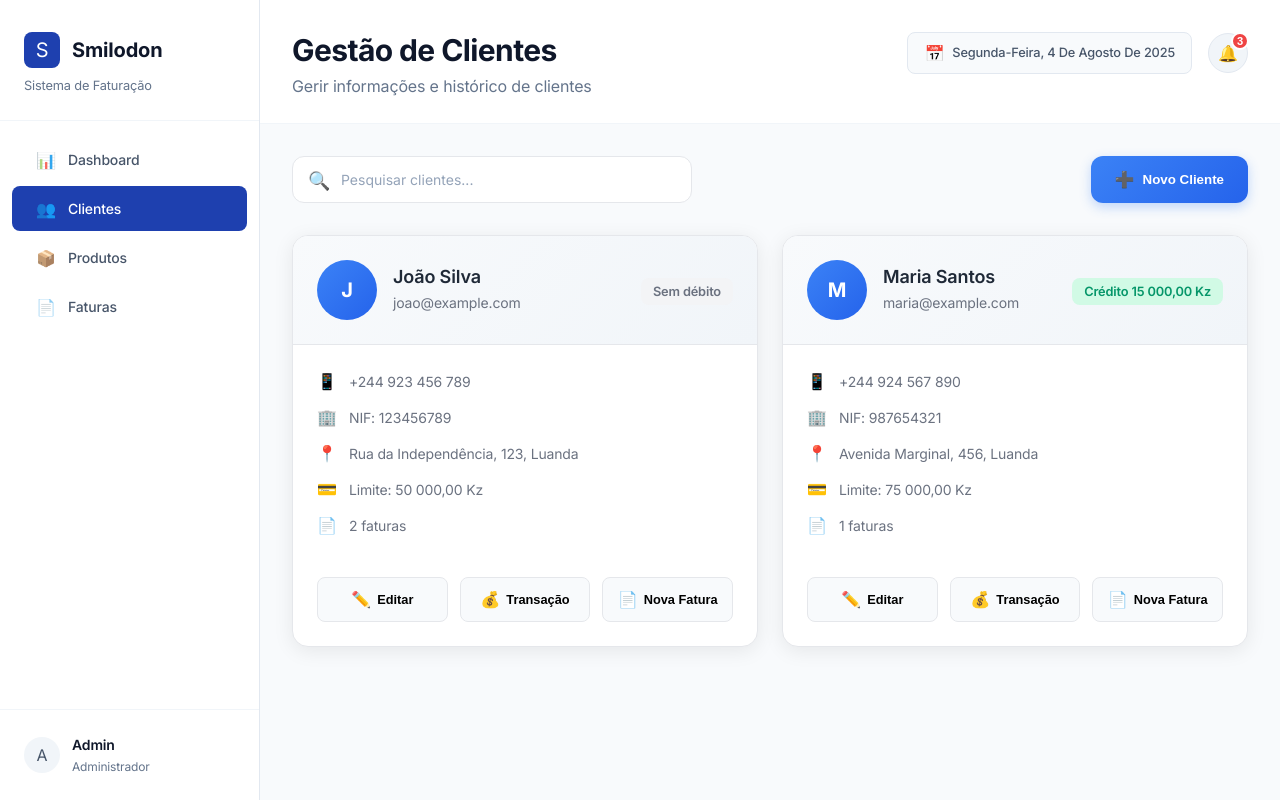
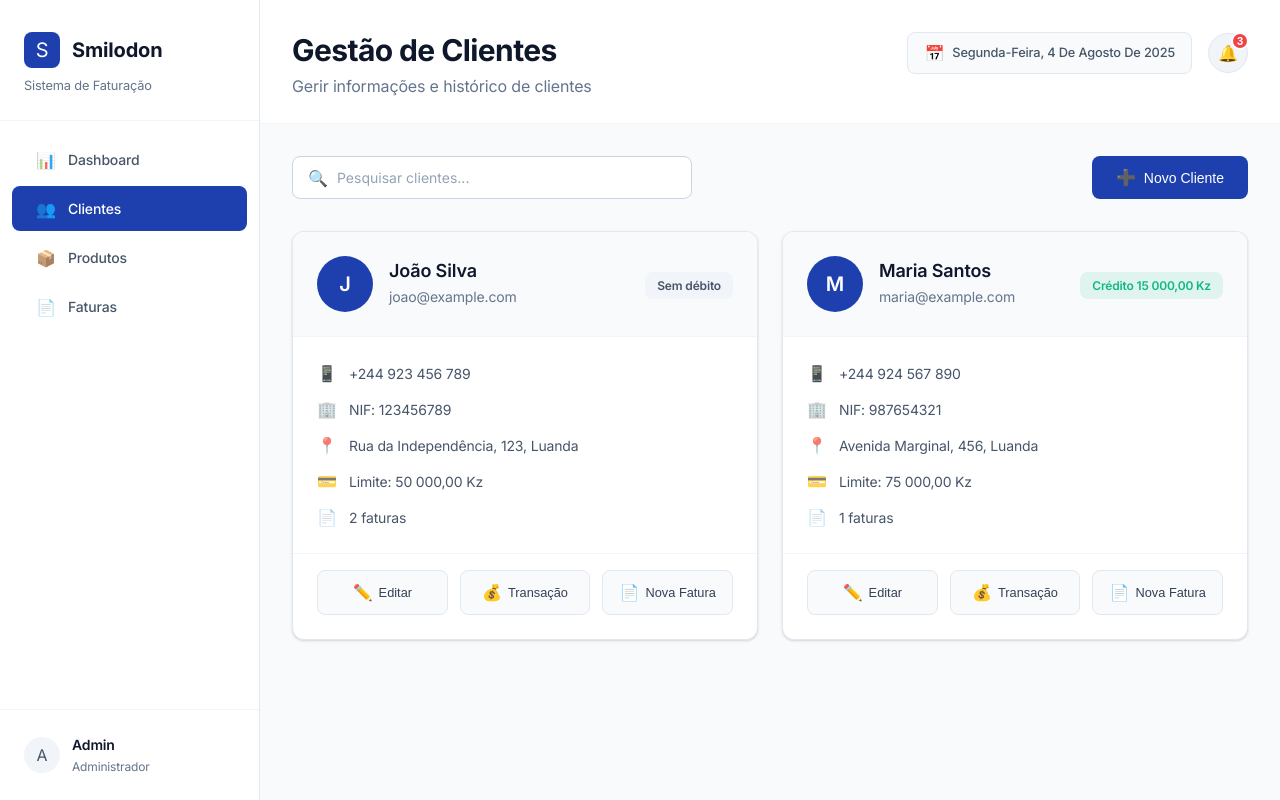
Before and after one commit to Borgitoh/smilodon_frontend, an Angular app: page /clients in a window 1280 px wide. Built offline with nearby package versions, Linux system fonts and the light colour scheme.

Commit message:
Create modern clients component styles
cgen-cea69f5e504c4799b2c0b240e30bcdb0

```diff
--- a/src/app/clients/clients.component.html
+++ b/src/app/clients/clients.component.html
@@ -94,7 +94,7 @@
       <div class="client-card" *ngFor="let client of clients$ | async">
         <div class="client-header">
           <div class="client-avatar">
-            <span class="avatar-text">{{ client.name.charAt(0).toUpperCase() }}</span>
+            {{ client.name.charAt(0).toUpperCase() }}
           </div>
           <div class="client-info">
             <h3 class="client-name">{{ client.name }}</h3>
--- a/src/app/clients/clients.component.scss
+++ b/src/app/clients/clients.component.scss
@@ -1,6 +1,6 @@
 .clients-container {
   min-height: 100vh;
-  background: #f8fafc;
+  background: var(--gray-50);
 }
 
 .clients-content {
@@ -28,43 +28,43 @@
   left: 1rem;
   top: 50%;
   transform: translateY(-50%);
-  font-size: 1.125rem;
-  color: #6b7280;
+  font-size: 1rem;
+  color: var(--gray-400);
 }
 
 .search-input {
   width: 100%;
-  padding: 0.875rem 1rem 0.875rem 3rem;
-  border: 1px solid #e5e7eb;
-  border-radius: 0.75rem;
+  padding: 0.75rem 1rem 0.75rem 2.75rem;
+  border: 1px solid var(--gray-300);
+  border-radius: var(--border-radius-sm);
   font-size: 0.875rem;
-  background: white;
-  transition: all 0.3s ease;
+  background: var(--white);
+  transition: all 0.2s ease;
 
   &:focus {
-    outline: none;
-    border-color: #3b82f6;
+    border-color: var(--primary-blue);
     box-shadow: 0 0 0 3px rgba(59, 130, 246, 0.1);
   }
 }
 
 .add-client-btn {
-  background: linear-gradient(135deg, #3b82f6, #2563eb);
-  color: white;
+  background: var(--primary-blue);
+  color: var(--white);
   border: none;
-  border-radius: 0.75rem;
-  padding: 0.875rem 1.5rem;
-  font-weight: 600;
+  border-radius: var(--border-radius-sm);
+  padding: 0.75rem 1.5rem;
+  font-weight: 500;
+  font-size: 0.875rem;
   display: flex;
   align-items: center;
   gap: 0.5rem;
   cursor: pointer;
-  transition: all 0.3s ease;
-  box-shadow: 0 4px 12px rgba(59, 130, 246, 0.3);
+  transition: all 0.2s ease;
 
   &:hover {
-    transform: translateY(-2px);
-    box-shadow: 0 6px 20px rgba(59, 130, 246, 0.4);
+    background: var(--primary-blue-light);
+    transform: translateY(-1px);
+    box-shadow: var(--shadow-md);
   }
 }
 
@@ -77,17 +77,17 @@
 }
 
 .add-form {
-  background: white;
-  border-radius: 1rem;
-  box-shadow: 0 4px 20px rgba(0, 0, 0, 0.08);
-  border: 1px solid #e5e7eb;
+  background: var(--white);
+  border-radius: var(--border-radius);
+  box-shadow: var(--shadow);
+  border: 1px solid var(--gray-200);
   overflow: hidden;
 }
 
 .form-header {
   padding: 1.5rem;
-  background: linear-gradient(135deg, #f8fafc, #f1f5f9);
-  border-bottom: 1px solid #e5e7eb;
+  background: var(--gray-50);
+  border-bottom: 1px solid var(--gray-200);
   display: flex;
   justify-content: space-between;
   align-items: center;
@@ -96,13 +96,13 @@
 .form-title {
   font-size: 1.25rem;
   font-weight: 600;
-  color: #1f2937;
+  color: var(--gray-900);
   margin: 0;
 }
 
 .close-btn {
-  background: #f3f4f6;
-  border: none;
+  background: var(--gray-100);
+  border: 1px solid var(--gray-200);
   border-radius: 50%;
   width: 32px;
   height: 32px;
@@ -110,12 +110,12 @@
   align-items: center;
   justify-content: center;
   cursor: pointer;
-  color: #6b7280;
+  color: var(--gray-500);
   transition: all 0.2s ease;
 
   &:hover {
-    background: #e5e7eb;
-    color: #374151;
+    background: var(--gray-200);
+    color: var(--gray-700);
   }
 }
 
@@ -138,20 +138,20 @@
 
 .form-label {
   font-size: 0.875rem;
-  font-weight: 600;
-  color: #374151;
+  font-weight: 500;
+  color: var(--gray-700);
 }
 
 .form-input {
-  padding: 0.75rem;
-  border: 1px solid #e5e7eb;
-  border-radius: 0.5rem;
+  padding: 0.75rem 1rem;
+  border: 1px solid var(--gray-300);
+  border-radius: var(--border-radius-sm);
   font-size: 0.875rem;
-  transition: all 0.3s ease;
+  background: var(--white);
+  transition: all 0.2s ease;
 
   &:focus {
-    outline: none;
-    border-color: #3b82f6;
+    border-color: var(--primary-blue);
     box-shadow: 0 0 0 3px rgba(59, 130, 246, 0.1);
   }
 }
@@ -161,37 +161,38 @@
   display: flex;
   gap: 1rem;
   justify-content: flex-end;
+  border-top: 1px solid var(--gray-100);
 }
 
 .cancel-btn {
-  background: #f3f4f6;
-  color: #6b7280;
-  border: none;
-  border-radius: 0.5rem;
+  background: var(--gray-100);
+  color: var(--gray-700);
+  border: 1px solid var(--gray-200);
+  border-radius: var(--border-radius-sm);
   padding: 0.75rem 1.5rem;
-  font-weight: 600;
+  font-weight: 500;
   cursor: pointer;
-  transition: all 0.3s ease;
+  transition: all 0.2s ease;
 
   &:hover {
-    background: #e5e7eb;
-    color: #374151;
+    background: var(--gray-200);
   }
 }
 
 .save-btn {
-  background: linear-gradient(135deg, #10b981, #059669);
-  color: white;
+  background: var(--success);
+  color: var(--white);
   border: none;
-  border-radius: 0.5rem;
+  border-radius: var(--border-radius-sm);
   padding: 0.75rem 1.5rem;
-  font-weight: 600;
+  font-weight: 500;
   cursor: pointer;
-  transition: all 0.3s ease;
+  transition: all 0.2s ease;
 
   &:hover {
+    background: #059669;
     transform: translateY(-1px);
-    box-shadow: 0 4px 12px rgba(16, 185, 129, 0.3);
+    box-shadow: var(--shadow-md);
   }
 }
 
@@ -202,38 +203,38 @@
 }
 
 .client-card {
-  background: white;
-  border-radius: 1rem;
-  box-shadow: 0 4px 20px rgba(0, 0, 0, 0.08);
-  border: 1px solid #e5e7eb;
+  background: var(--white);
+  border-radius: var(--border-radius);
+  box-shadow: var(--shadow);
+  border: 1px solid var(--gray-200);
   overflow: hidden;
-  transition: all 0.3s ease;
+  transition: all 0.2s ease;
 
   &:hover {
     transform: translateY(-2px);
-    box-shadow: 0 8px 30px rgba(0, 0, 0, 0.12);
+    box-shadow: var(--shadow-lg);
   }
 }
 
 .client-header {
   padding: 1.5rem;
-  background: linear-gradient(135deg, #f8fafc, #f1f5f9);
-  border-bottom: 1px solid #e5e7eb;
+  background: var(--gray-50);
+  border-bottom: 1px solid var(--gray-100);
   display: flex;
   align-items: center;
   gap: 1rem;
 }
 
 .client-avatar {
-  width: 60px;
-  height: 60px;
-  background: linear-gradient(135deg, #3b82f6, #2563eb);
+  width: 56px;
+  height: 56px;
+  background: var(--primary-blue);
   border-radius: 50%;
   display: flex;
   align-items: center;
   justify-content: center;
-  color: white;
-  font-weight: 700;
+  color: var(--white);
+  font-weight: 600;
   font-size: 1.25rem;
 }
 
@@ -244,13 +245,13 @@
 .client-name {
   font-size: 1.125rem;
   font-weight: 600;
-  color: #1f2937;
+  color: var(--gray-900);
   margin: 0 0 0.25rem 0;
 }
 
 .client-email {
   font-size: 0.875rem;
-  color: #6b7280;
+  color: var(--gray-500);
   margin: 0;
 }
 
@@ -260,23 +261,23 @@
 
 .balance-badge {
   padding: 0.375rem 0.75rem;
-  border-radius: 0.5rem;
-  font-size: 0.8rem;
+  border-radius: var(--border-radius-sm);
+  font-size: 0.75rem;
   font-weight: 600;
 
   &.neutral {
-    background: #f3f4f6;
-    color: #6b7280;
+    background: var(--gray-100);
+    color: var(--gray-600);
   }
 
   &.credit {
-    background: #d1fae5;
-    color: #059669;
+    background: rgba(16, 185, 129, 0.1);
+    color: var(--success);
   }
 
   &.debt {
-    background: #fee2e2;
-    color: #dc2626;
+    background: rgba(239, 68, 68, 0.1);
+    color: var(--error);
   }
 }
 
@@ -297,11 +298,12 @@
   font-size: 1rem;
   width: 20px;
   text-align: center;
+  opacity: 0.7;
 }
 
 .detail-value {
   font-size: 0.875rem;
-  color: #6b7280;
+  color: var(--gray-600);
   flex: 1;
 }
 
@@ -309,43 +311,46 @@
   padding: 1rem 1.5rem 1.5rem 1.5rem;
   display: flex;
   gap: 0.75rem;
+  border-top: 1px solid var(--gray-100);
 }
 
 .action-btn {
   flex: 1;
-  background: #f8fafc;
-  border: 1px solid #e5e7eb;
-  border-radius: 0.5rem;
+  background: var(--gray-50);
+  border: 1px solid var(--gray-200);
+  border-radius: var(--border-radius-sm);
   padding: 0.75rem;
   font-size: 0.8rem;
-  font-weight: 600;
+  font-weight: 500;
   cursor: pointer;
-  transition: all 0.3s ease;
+  transition: all 0.2s ease;
   display: flex;
   align-items: center;
   justify-content: center;
   gap: 0.375rem;
+  color: var(--gray-700);
 
   &:hover {
     transform: translateY(-1px);
+    box-shadow: var(--shadow);
   }
 
   &.edit:hover {
-    background: #fef3c7;
-    border-color: #f59e0b;
-    color: #d97706;
+    background: rgba(245, 158, 11, 0.1);
+    border-color: var(--warning);
+    color: var(--warning);
   }
 
   &.transaction:hover {
-    background: #dbeafe;
-    border-color: #3b82f6;
-    color: #2563eb;
+    background: rgba(59, 130, 246, 0.1);
+    border-color: var(--primary-blue);
+    color: var(--primary-blue);
   }
 
   &.invoice:hover {
-    background: #d1fae5;
-    border-color: #10b981;
-    color: #059669;
+    background: rgba(16, 185, 129, 0.1);
+    border-color: var(--success);
+    color: var(--success);
   }
 }
 
@@ -365,9 +370,9 @@
 }
 
 .modal-content {
-  background: white;
-  border-radius: 1rem;
-  box-shadow: 0 20px 50px rgba(0, 0, 0, 0.3);
+  background: var(--white);
+  border-radius: var(--border-radius);
+  box-shadow: var(--shadow-xl);
   max-width: 500px;
   width: 90%;
   max-height: 90vh;
@@ -377,8 +382,8 @@
 
 .modal-header {
   padding: 1.5rem;
-  background: linear-gradient(135deg, #f8fafc, #f1f5f9);
-  border-bottom: 1px solid #e5e7eb;
+  background: var(--gray-50);
+  border-bottom: 1px solid var(--gray-200);
   display: flex;
   justify-content: space-between;
   align-items: center;
@@ -387,7 +392,7 @@
 .modal-title {
   font-size: 1.25rem;
   font-weight: 600;
-  color: #1f2937;
+  color: var(--gray-900);
   margin: 0;
 }
 
@@ -396,10 +401,11 @@
 }
 
 .client-summary {
-  background: #f8fafc;
-  border-radius: 0.75rem;
+  background: var(--gray-50);
+  border-radius: var(--border-radius-sm);
   padding: 1rem;
   margin-bottom: 1.5rem;
+  border: 1px solid var(--gray-200);
 }
 
 .summary-item {
@@ -415,7 +421,7 @@
 
 .summary-label {
   font-size: 0.875rem;
-  color: #6b7280;
+  color: var(--gray-600);
   font-weight: 500;
 }
 
@@ -423,9 +429,9 @@
   font-size: 0.875rem;
   font-weight: 600;
 
-  &.neutral { color: #6b7280; }
-  &.credit { color: #059669; }
-  &.debt { color: #dc2626; }
+  &.neutral { color: var(--gray-600); }
+  &.credit { color: var(--success); }
+  &.debt { color: var(--error); }
 }
 
 .transaction-form {
@@ -445,14 +451,14 @@
   align-items: center;
   gap: 0.5rem;
   padding: 0.75rem;
-  border: 1px solid #e5e7eb;
-  border-radius: 0.5rem;
+  border: 1px solid var(--gray-300);
+  border-radius: var(--border-radius-sm);
   cursor: pointer;
-  transition: all 0.3s ease;
+  transition: all 0.2s ease;
 
   &:hover {
-    background: #f8fafc;
-    border-color: #3b82f6;
+    background: var(--gray-50);
+    border-color: var(--primary-blue);
   }
 
   input[type="radio"] {
@@ -466,21 +472,21 @@
 
 .radio-text {
   font-size: 0.875rem;
-  color: #374151;
+  color: var(--gray-700);
 }
 
 .form-textarea {
-  padding: 0.75rem;
-  border: 1px solid #e5e7eb;
-  border-radius: 0.5rem;
+  padding: 0.75rem 1rem;
+  border: 1px solid var(--gray-300);
+  border-radius: var(--border-radius-sm);
   font-size: 0.875rem;
   font-family: inherit;
   resize: vertical;
-  transition: all 0.3s ease;
+  background: var(--white);
+  transition: all 0.2s ease;
 
   &:focus {
-    outline: none;
-    border-color: #3b82f6;
+    border-color: var(--primary-blue);
     box-shadow: 0 0 0 3px rgba(59, 130, 246, 0.1);
   }
 }
@@ -490,22 +496,23 @@
   display: flex;
   gap: 1rem;
   justify-content: flex-end;
-  border-top: 1px solid #e5e7eb;
+  border-top: 1px solid var(--gray-100);
 }
 
 .confirm-btn {
-  background: linear-gradient(135deg, #3b82f6, #2563eb);
-  color: white;
+  background: var(--primary-blue);
+  color: var(--white);
   border: none;
-  border-radius: 0.5rem;
+  border-radius: var(--border-radius-sm);
   padding: 0.75rem 1.5rem;
-  font-weight: 600;
+  font-weight: 500;
   cursor: pointer;
-  transition: all 0.3s ease;
+  transition: all 0.2s ease;
 
   &:hover {
+    background: var(--primary-blue-light);
     transform: translateY(-1px);
-    box-shadow: 0 4px 12px rgba(59, 130, 246, 0.3);
+    box-shadow: var(--shadow-md);
   }
 }
 
```
